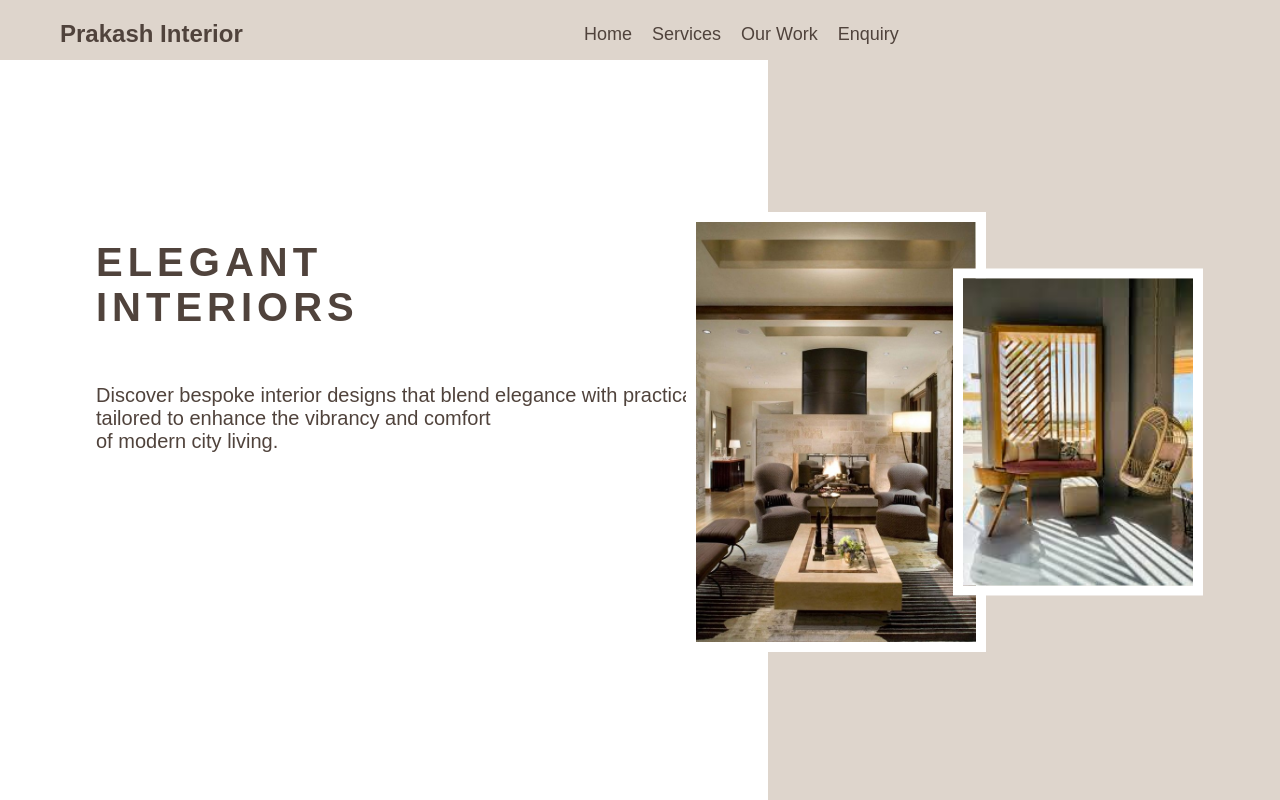
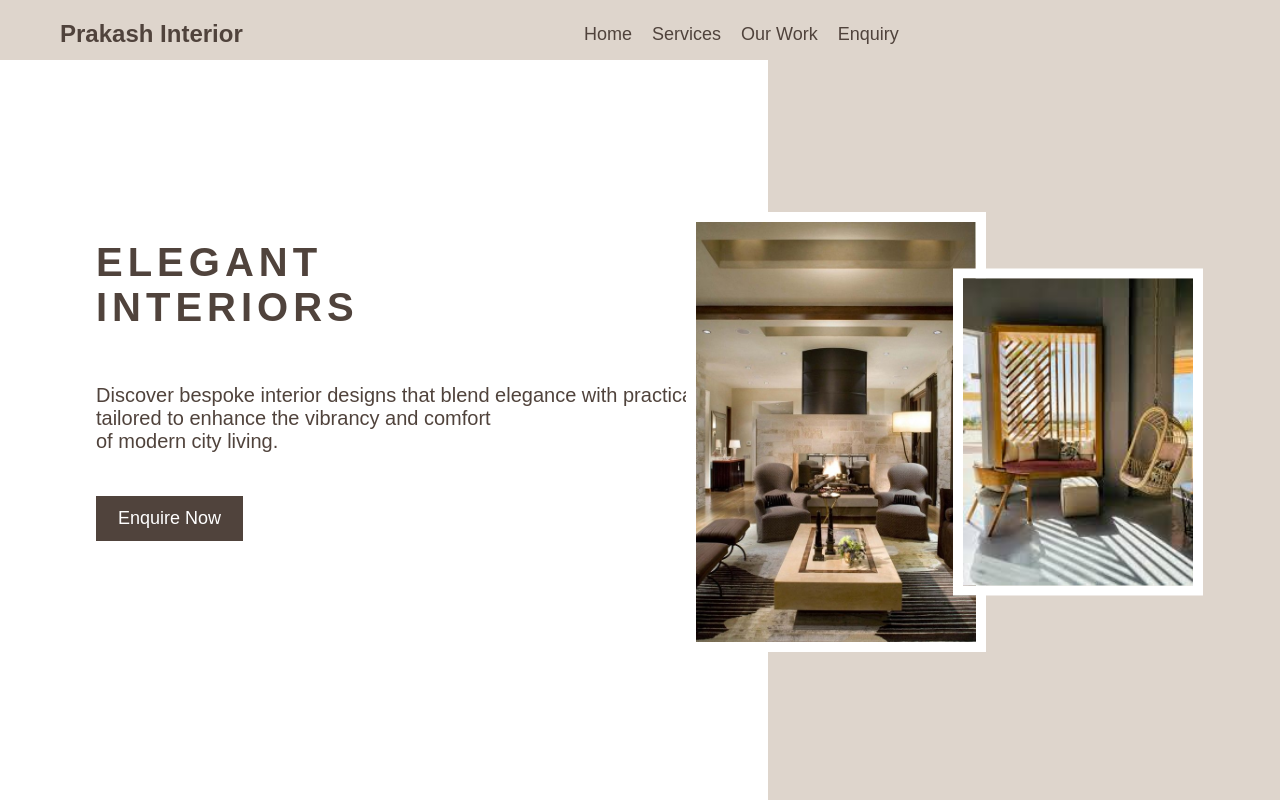
Before and after one commit to bhogalesiddhi/Prakash_Interior, a React (Create React App) app: page /hero in a window 1280 px wide. Built offline with nearby package versions, Linux system fonts and the light colour scheme.

Commit message:
Button added in the hero section

```diff
--- a/src/components/Hero/Hero.css
+++ b/src/components/Hero/Hero.css
@@ -45,6 +45,23 @@
     font-size: 20px;
 }
 
+.enquireButton{
+    position: absolute;
+    left: 7.5%;
+    top: 62%;
+}
+
+.enquireStyle{
+    padding: 10px 20px;
+    font-size: 18px;
+    width: auto;
+    border: 2px solid  #50433c;
+    transition: background-color 0.3s ease;
+    color: white;
+    background-color: #50433c;
+
+}
+
 .heroImage {
     position: absolute;
     right: 23%;
--- a/src/components/Hero/Hero.jsx
+++ b/src/components/Hero/Hero.jsx
@@ -21,6 +21,11 @@ const Hero = () => {
               <span>Discover bespoke interior designs that blend elegance with practicality</span>
               <span>tailored to enhance the vibrancy and comfort </span>
               <span>of modern city living.</span>
+
+            </div>
+
+            <div className='enquireButton'>
+              <button className='enquireStyle'>Enquire Now</button>
             </div>
         </div>
         </div>
```
